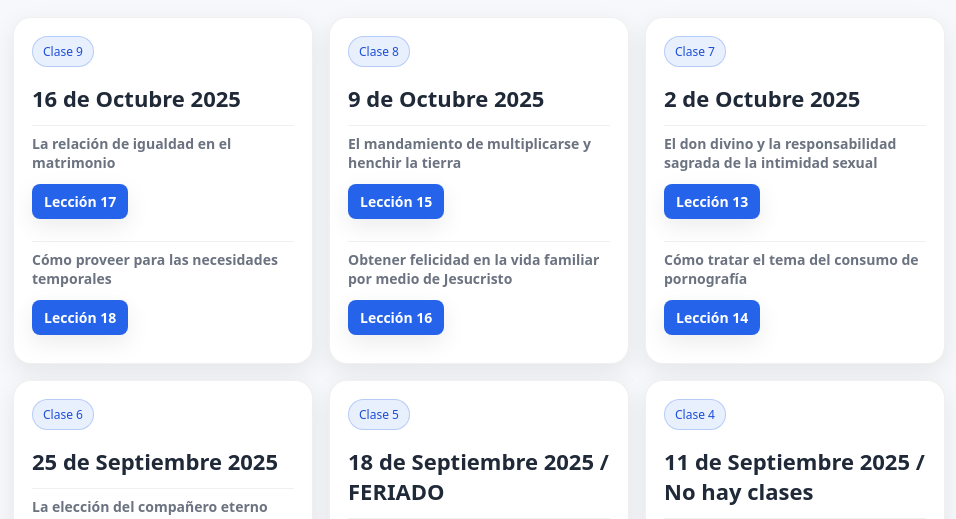
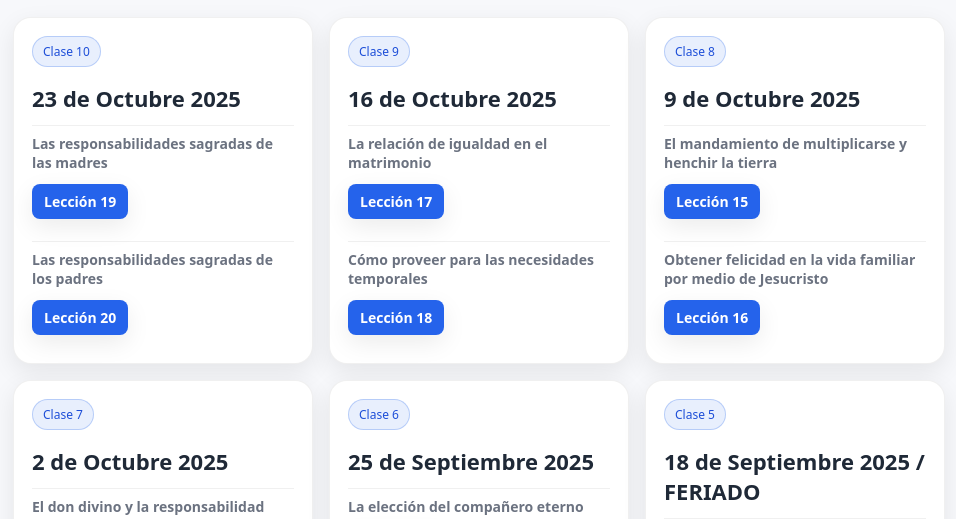
Before and after one commit to ClaseInstituto/FamiliaEterna, a plain HTML site: page index.html in a window 1280 px wide. Shown: the part 256-775 px from the top of the page, without its empty margins (161-1117 px from the left). Drawn offline with Linux system fonts and the light colour scheme.

Commit message:
clase 10

```diff
--- a/index.html
+++ b/index.html
@@ -22,6 +22,32 @@
       <main>
         <h2 class="sr-only">Listado de tareas</h2>
         <div class="grid">
+
+                                              <div class="card">
+            <span class="badge">Clase 10</span>
+            <h3>23 de Octubre 2025</h3>
+
+            <div class="leccion-block">
+              <p>Las responsabilidades sagradas de las madres</p>
+              <a
+                href="https://www.churchofjesuschrist.org/study/manual/the-eternal-family-class-prep-material-2022/lesson-19-class-preparation-material?lang=spa"
+                target="_blank"
+                class="btn"
+                >Lección 19</a
+              >
+            </div>
+
+            <div class="leccion-block">
+              <p>Las responsabilidades sagradas de los padres</p>
+              <a
+                href="https://www.churchofjesuschrist.org/study/manual/the-eternal-family-class-prep-material-2022/lesson-20-class-preparation-material?lang=spa"
+                target="_blank"
+                class="btn"
+                >Lección 20</a
+              >
+            </div>
+          </div>
+
 
                                      <div class="card">
             <span class="badge">Clase 9</span>
@@ -273,7 +299,7 @@
 
             <div class="leccion-block">
               <p>Completa la actividad si faltaste</p>
-              <p>Fecha máxima de entrega - 25 de septiembre -</p>
+              <p>Fecha máxima de entrega - 20 de Noviembre -</p>
               <a
                 href="https://forms.gle/VMAHPdjd3yAHsii59"
                 target="_blank"
```
